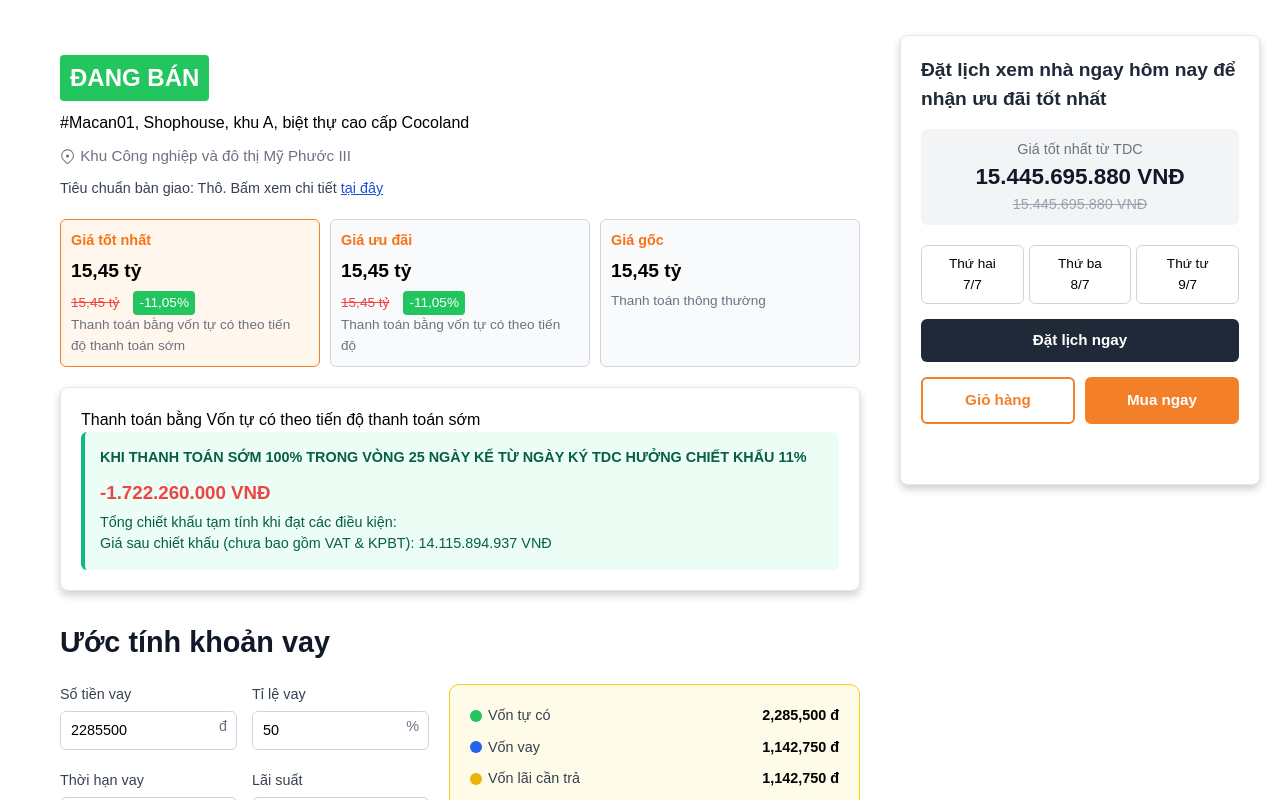
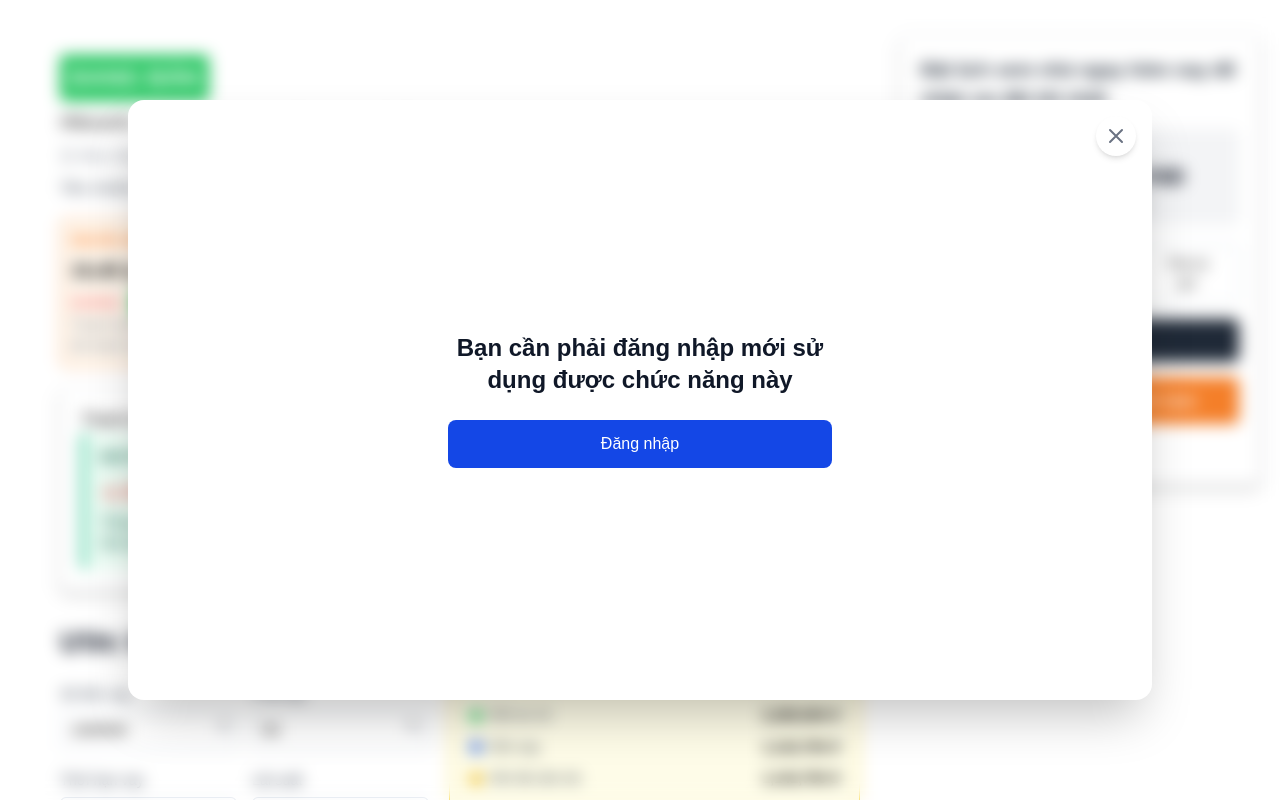
Before and after one commit to tranvankhanh23122003/RealOnline_Fe, a React (Vite) app: page /san-pham in a window 1280 px wide. Both pictures are taken after a click on the button "Mua ngay". Shown: the part 787-1587 px from the top of the page. Built offline with nearby package versions, Linux system fonts and the light colour scheme.

Commit message:
sửa phần file sản phẩm

```diff
--- a/package.json
+++ b/package.json
@@ -11,6 +11,8 @@
   },
   "dependencies": {
     "@ant-design/icons": "^6.0.0",
+    "@fortawesome/fontawesome-free": "^7.0.0",
+    "@fortawesome/react-fontawesome": "^0.2.3",
     "@heroicons/react": "^2.2.0",
     "@react-google-maps/api": "^2.20.7",
     "@react-three/drei": "^10.4.4",
--- a/src/App.tsx
+++ b/src/App.tsx
@@ -9,6 +9,7 @@ import SoSanhSp from "./page/SoSanhSP";
 import PhanKhu from "./page/phanKhu";
 import SanPham from "./page/sanPham";
 import Profile from "./page/Profile";
+import '@fortawesome/fontawesome-free/css/all.min.css';
 
 function App() {
   return (
--- a/src/components/DetailSanPham/DatLichSanPham/index.tsx
+++ b/src/components/DetailSanPham/DatLichSanPham/index.tsx
@@ -1,6 +1,32 @@
-import React from "react";
-import './style.css'
+import React, { useState } from "react";
+import Login_Components from "../../Login/Login_Components"; // Giả định cùng thư mục, điều chỉnh path nếu cần
+import "./style.css";
+
 const DatLichSanPham: React.FC = () => {
+  const [showEmptyForm, setShowEmptyForm] = useState(false);
+  const [showLoginForm, setShowLoginForm] = useState(false);
+
+  const handleBuyNowClick = () => {
+    setShowEmptyForm(true);
+  };
+
+  const handleCloseEmptyForm = () => {
+    setShowEmptyForm(false);
+  };
+
+  const handleOpenLoginForm = () => {
+    setShowEmptyForm(false);
+    setShowLoginForm(true);
+  };
+
+  const handleCloseLoginForm = () => {
+    setShowLoginForm(false);
+  };
+
+  const handleSwitchToSignUp = () => {
+    alert("Chuyển sang form đăng ký"); // Giả lập, thay bằng logic thật nếu có
+  };
+
   return (
     <div className="sanpham-content">
       <h3>Đặt lịch xem nhà ngay hôm nay để nhận ưu đãi tốt nhất</h3>
@@ -21,8 +47,42 @@ const DatLichSanPham: React.FC = () => {
 
       <div className="sanpham-actions">
         <button className="add-to-cart">Giỏ hàng</button>
-        <button className="buy-now">Mua ngay</button>
+        <button className="buy-now" onClick={handleBuyNowClick}>
+          Mua ngay
+        </button>
       </div>
+
+      {showEmptyForm && (
+        <div className="fixed inset-0 z-50 flex items-center justify-center bg-opacity-50 backdrop-blur-sm">
+          <div className="relative bg-white rounded-2xl shadow-2xl max-w-5xl w-full mx-4 max-h-[95vh] overflow-hidden min-h-[600px] flex items-center justify-center">
+            <button
+              onClick={handleCloseEmptyForm}
+              className="absolute top-4 right-4 text-gray-500 hover:text-gray-700 bg-white rounded-full p-2 shadow-md"
+            >
+              <svg className="w-6 h-6" fill="none" stroke="currentColor" viewBox="0 0 24 24">
+                <path strokeLinecap="round" strokeLinejoin="round" strokeWidth={2} d="M6 18L18 6M6 6l12 12" />
+              </svg>
+            </button>
+            <div className="text-center max-w-sm w-full">
+              <h2 className="text-2xl font-bold text-gray-900 mb-6">
+                Bạn cần phải đăng nhập mới sử dụng được chức năng này
+              </h2>
+              <button
+                onClick={handleOpenLoginForm}
+                className="w-full bg-blue-700 text-white py-3 px-4 rounded-lg hover:bg-blue-800 font-medium transition duration-200"
+              >
+                Đăng nhập
+              </button>
+            </div>
+          </div>
+        </div>
+      )}
+
+      <Login_Components
+        isOpen={showLoginForm}
+        onClose={handleCloseLoginForm}
+        onSwitchToSignUp={handleSwitchToSignUp}
+      />
     </div>
   );
 };
--- a/src/components/Profile/MucDanhSachYeuCau/index.tsx
+++ b/src/components/Profile/MucDanhSachYeuCau/index.tsx
@@ -53,10 +53,20 @@ const RequestList = () => {
     <div className="profile-new-list">
       <h1 className="profile-title">Danh sách yêu cầu</h1>
       <div className="profile-filters">
-        <button className="profile-filter-button">Loại yêu cầu</button>
-        <button className="profile-filter-button">Trạng thái</button>
-        <button className="profile-filter-button">Thời gian tạo</button>
-      </div>
+  <button className="profile-filter-button">
+    <i className="fas fa-layer-group" style={{ marginRight: "8px" }}></i>
+    Loại yêu cầu
+  </button>
+  <button className="profile-filter-button">
+    <i className="fas fa-tasks" style={{ marginRight: "8px" }}></i>
+    Trạng thái
+  </button>
+  <button className="profile-filter-button">
+    <i className="fas fa-calendar-alt" style={{ marginRight: "8px" }}></i>
+    Thời gian tạo
+  </button>
+</div>
+
       <div className="profile-table-container">
         <table className="profile-request-table">
           <thead>
--- a/src/components/Profile/MucDanhSachYeuCau/style.css
+++ b/src/components/Profile/MucDanhSachYeuCau/style.css
@@ -2,7 +2,6 @@
   padding: 20px;
   max-width: 1200px;
   margin: 0 auto;
-  font-family: Arial, sans-serif;
 }
 
 .profile-title {
@@ -164,7 +163,6 @@
 .profile-info-item span {
   display: block;
   padding: 5px;
-  background-color: #f9f9f9;
   border-radius: 4px;
   color: #374151;
 }
--- a/src/components/Profile/PropertyGrid_BDS/style.css
+++ b/src/components/Profile/PropertyGrid_BDS/style.css
@@ -18,7 +18,7 @@
 
   @media (min-width: 1024px) {
     .profile-property-grid {
-      grid-template-columns: repeat(4, 1fr);
+      grid-template-columns: repeat(3, 1fr);
     }
   }
 
```
Also changed, not shown: 1 other file (tests, documents, lock files or other folders).
